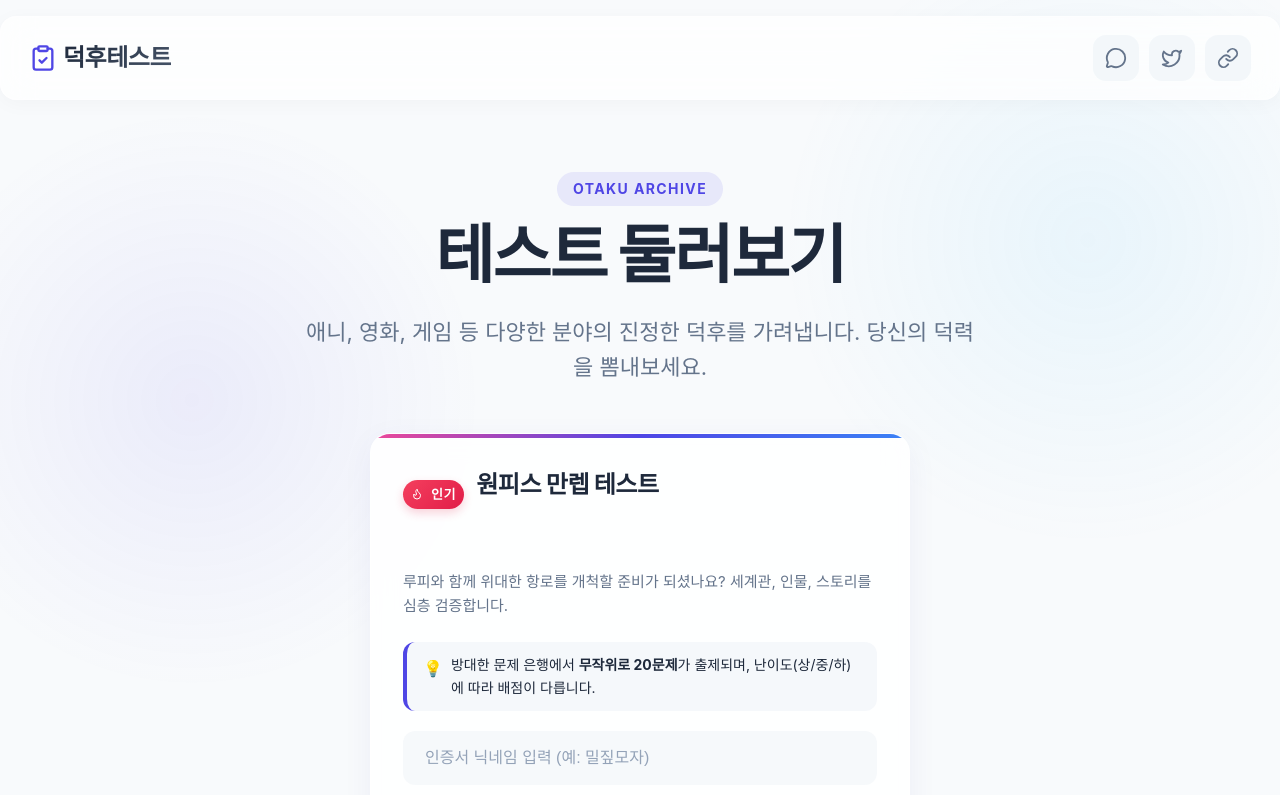
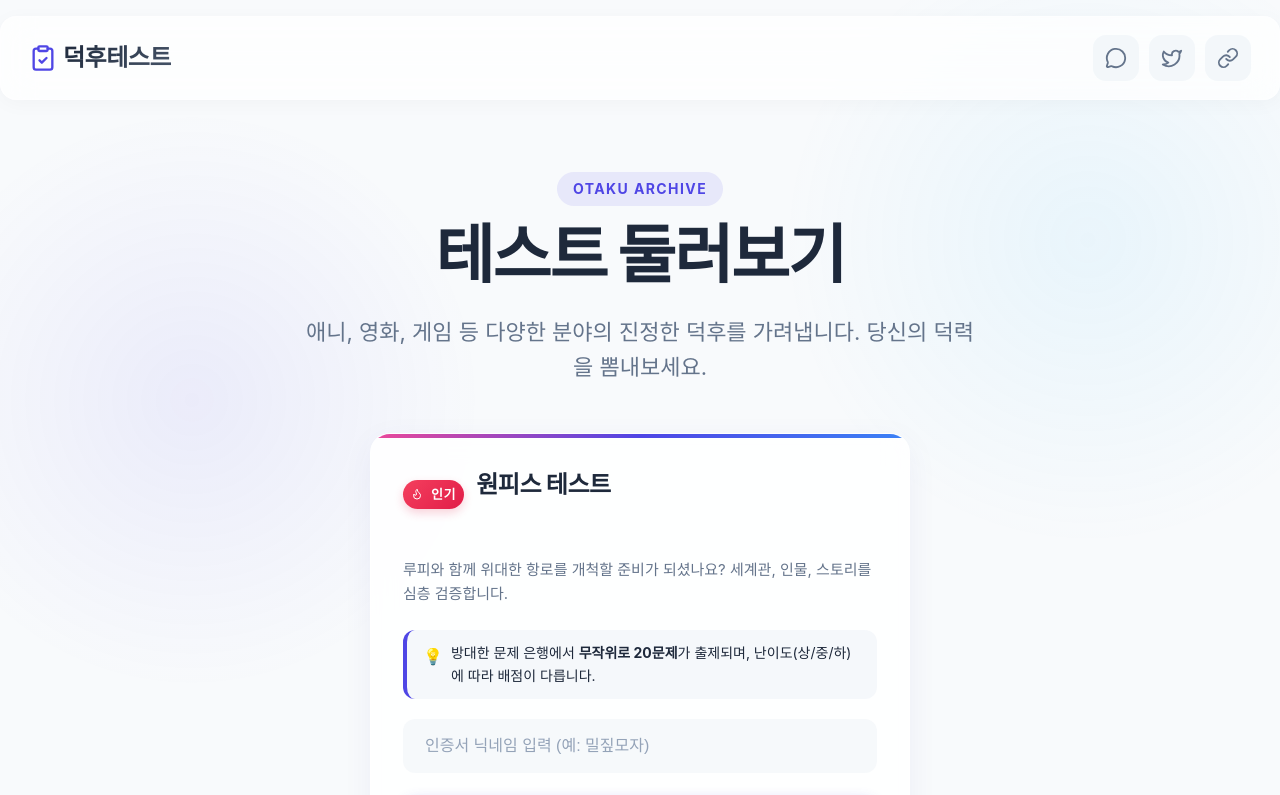
Before and after one commit to Giwoooong/duckoo-test, a Next.js app: page / in a window 1280 px wide. Shown: the top 795 px of the page. Built offline with nearby package versions, Linux system fonts and the light colour scheme; a web font is replaced by a local one.

Commit message:
Reduce card header spacing and rename One Piece test title

```diff
--- a/app/HomeClient.tsx
+++ b/app/HomeClient.tsx
@@ -42,13 +42,13 @@
             {activeTheme !== 'onepiece' ? (
               <>
                 <Play size={18} className="icon-left" />
-                원피스 만렙 테스트
+                원피스 테스트
               </>
             ) : (
               <>
                 <div className="card-header onepiece-header" style={{ display: 'flex', alignItems: 'center', gap: '12px' }}>
                   <span className="chip" style={{ margin: 0, padding: '4px 8px' }}><Flame size={12} className="icon-left" />인기</span>
-                  <h2 className="accordion-title">원피스 만렙 테스트</h2>
+                  <h2 className="accordion-title">원피스 테스트</h2>
                 </div>
 
                 <div className="card-expanded-content">
--- a/app/globals.css
+++ b/app/globals.css
@@ -630,7 +630,7 @@
 
 .accordion-card.expanded .card-header {
   background: transparent;
-  padding: 32px 32px 16px 32px;
+  padding: 32px 32px 4px 32px;
   flex-wrap: wrap;
 }
 
```
